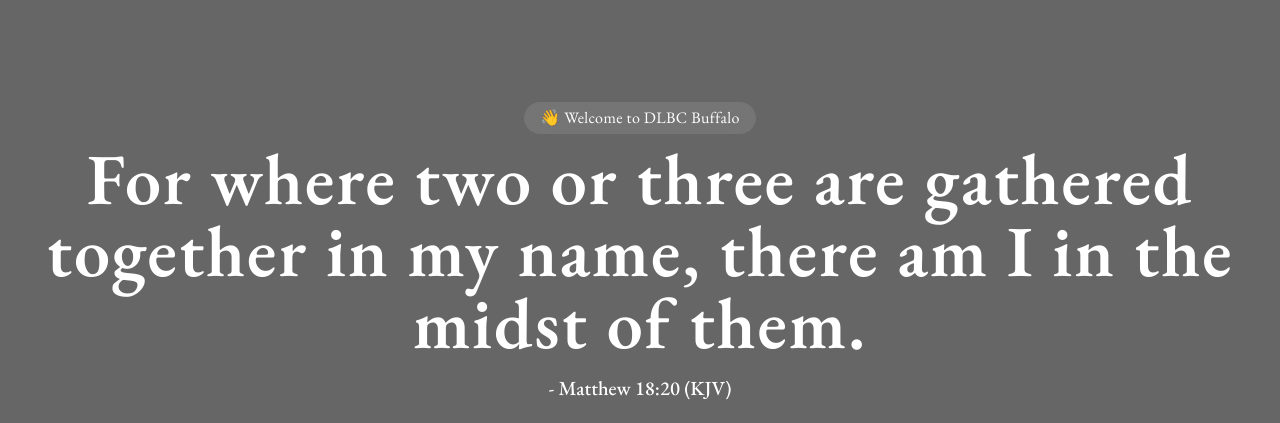
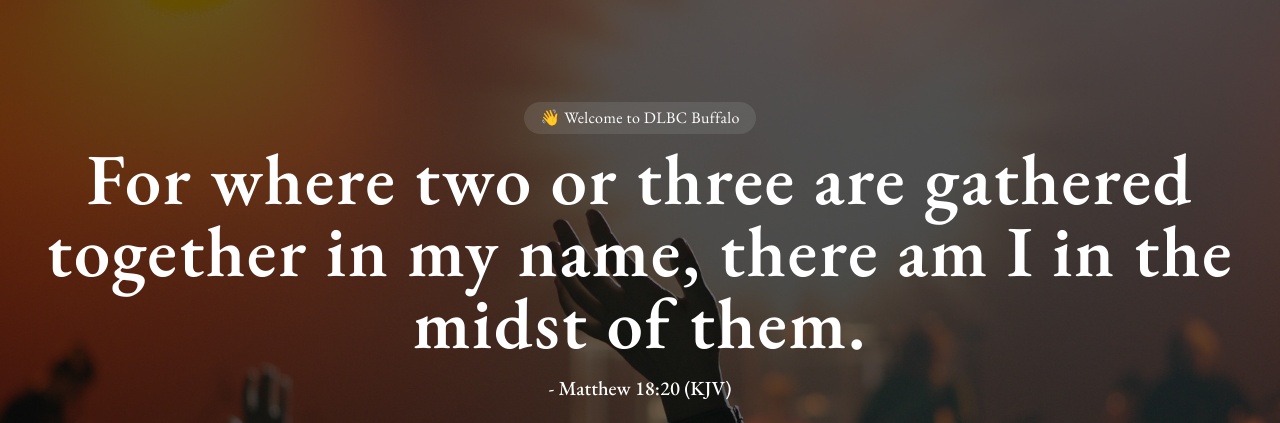
Before and after one commit to ezeamiipaul/dlbcbuffalo, a website: page index.html in a window 1280 px wide. Shown: the part 72-495 px from the top of the page. Drawn offline with nearby package versions, Linux system fonts and the light colour scheme.

Commit message:
Update index.html

```diff
--- a/index.html
+++ b/index.html
@@ -107,7 +107,7 @@
     <header class="relative h-screen flex flex-col items-center justify-center text-center px-6">
 
         <!-- BACKGROUND IMAGE -->
-        <div class="absolute inset-0 bg-[url('./Pics/worship1.jpg')] bg-cover bg-center"></div>
+        <div class="absolute inset-0 bg-[url('/Pics/worship1.jpg')] bg-cover bg-center"></div>
 
         <!-- DARK OVERLAY -->
         <div class="absolute inset-0 bg-black/60"></div>
```
